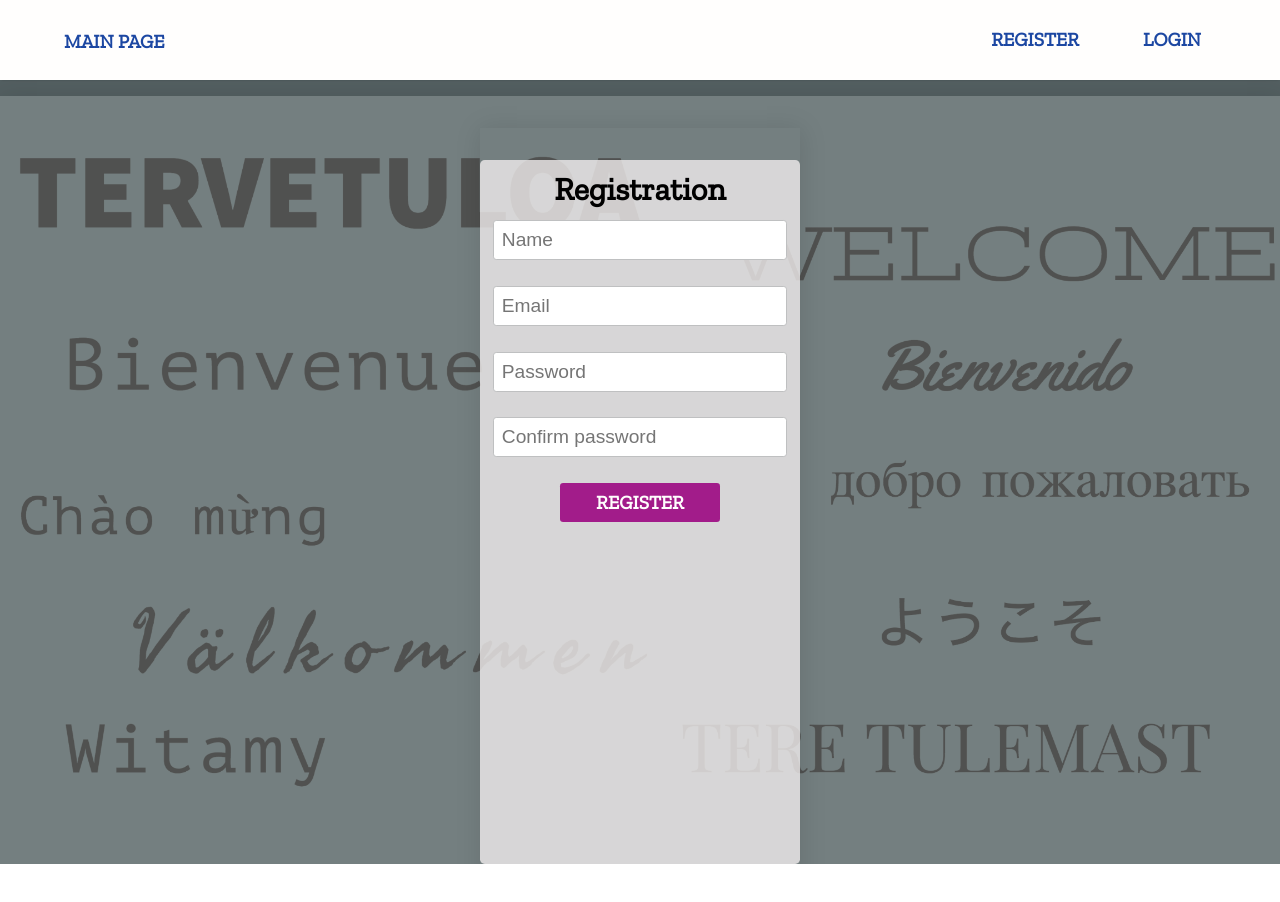
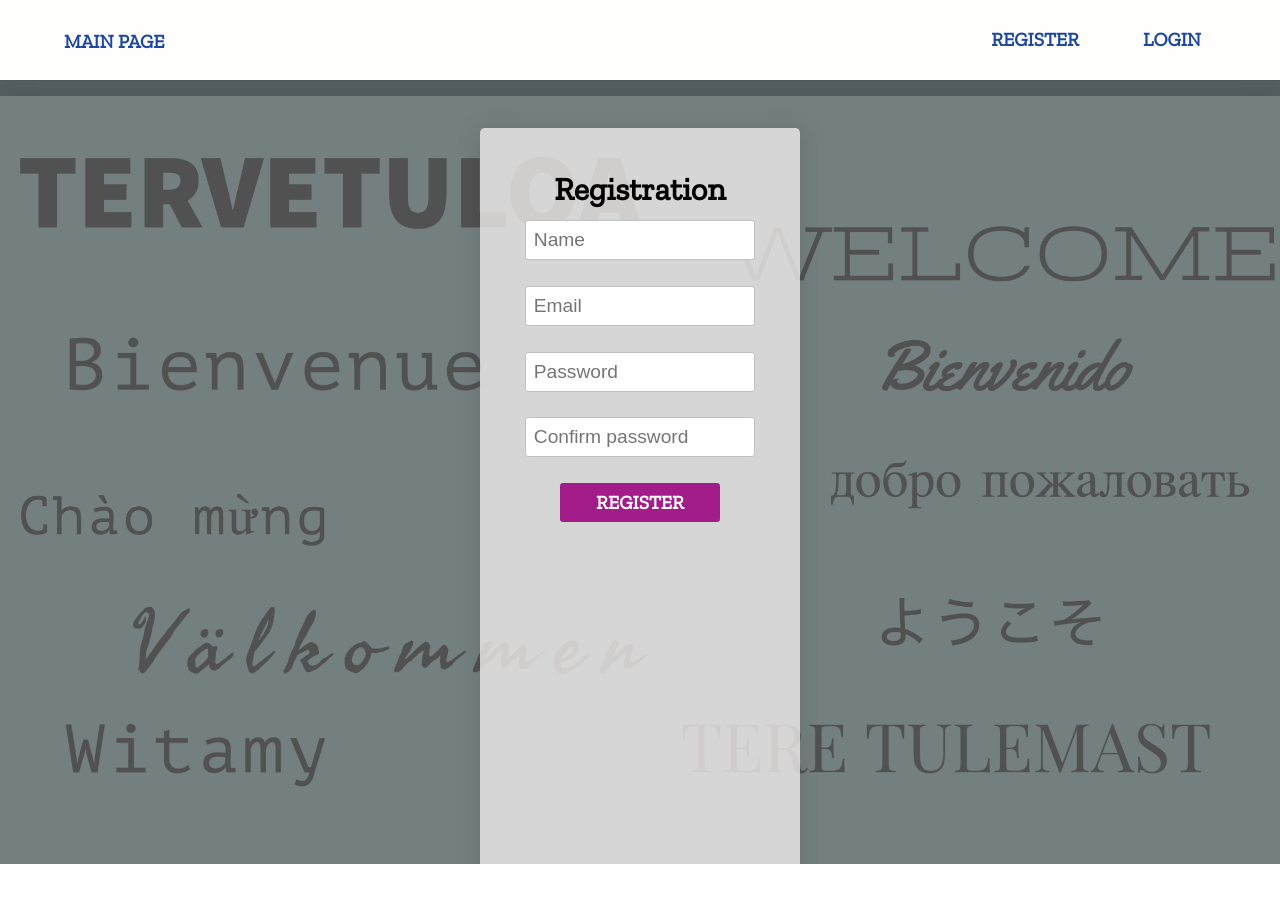
Before and after one commit to makiyo-ronkko/fullstack-app, a React (Create React App) app in the folder client/: page /register in a window 1280 px wide. Shown: the top 902 px of the page. Built offline with nearby package versions, Linux system fonts and the light colour scheme.

Commit message:
Update styling

```diff
--- a/client/src/components/admin/Signin/Signin.css
+++ b/client/src/components/admin/Signin/Signin.css
@@ -18,8 +18,9 @@
   flex-direction: column;
   background: rgb(240, 237, 237, 0.8);
   width: 20rem;
-  margin: 2rem 0;
+  padding: 2rem;
   border-radius: 0.3rem;
+  height: 50rem;
 }
 
 .Form-row {
--- a/client/src/components/admin/Signup/Signup.css
+++ b/client/src/components/admin/Signup/Signup.css
@@ -18,20 +18,15 @@
   flex-direction: column;
   background: rgb(240, 237, 237, 0.8);
   width: 20rem;
-  margin: 2rem 0;
+  padding: 2rem;
   border-radius: 0.3rem;
+  height: 50rem;
 }
 
 .Form-row {
   display: flex;
   justify-content: center;
   align-items: center;
-}
-
-.Form .Form-text {
-  display: block;
-  margin-top: 0.3rem;
-  color: var(--gray-color);
 }
 
 .Form h1 {
@@ -67,3 +62,9 @@
 .Form button:hover {
   cursor: pointer;
 }
+
+.Form p {
+  color: red;
+  font-size: 0.9rem;
+  margin: 0 0.5rem;
+}
```
